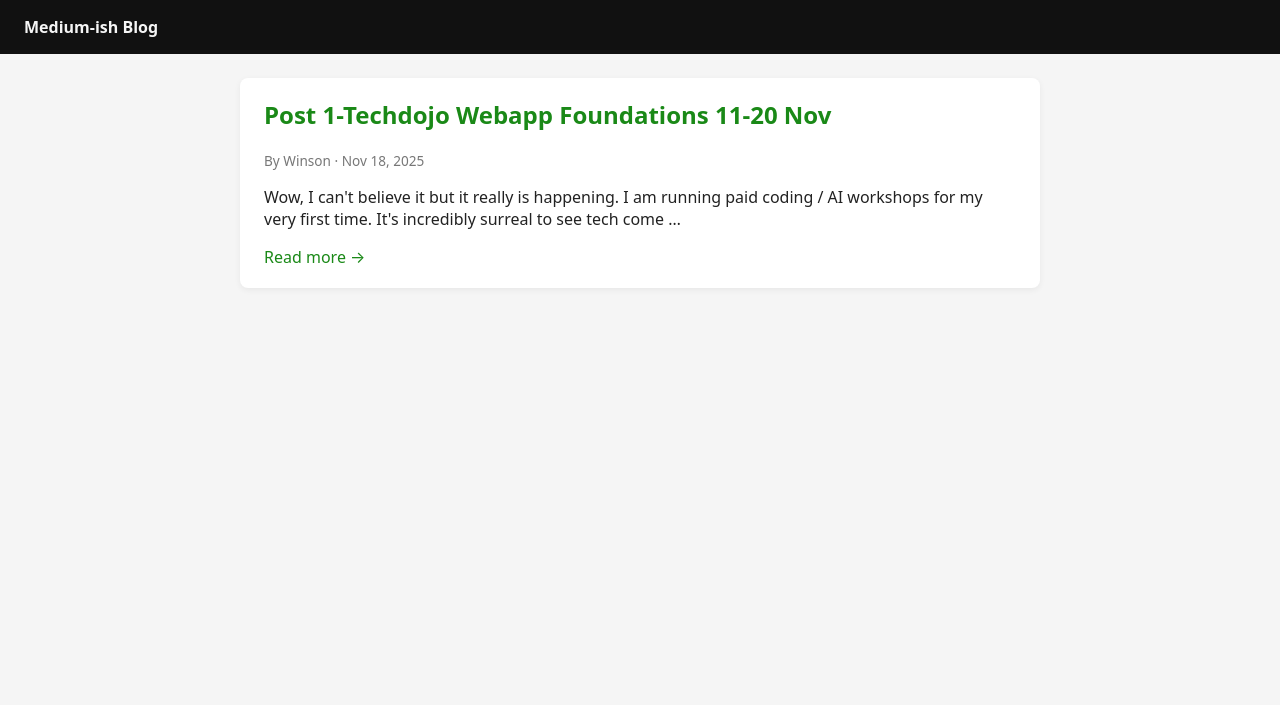
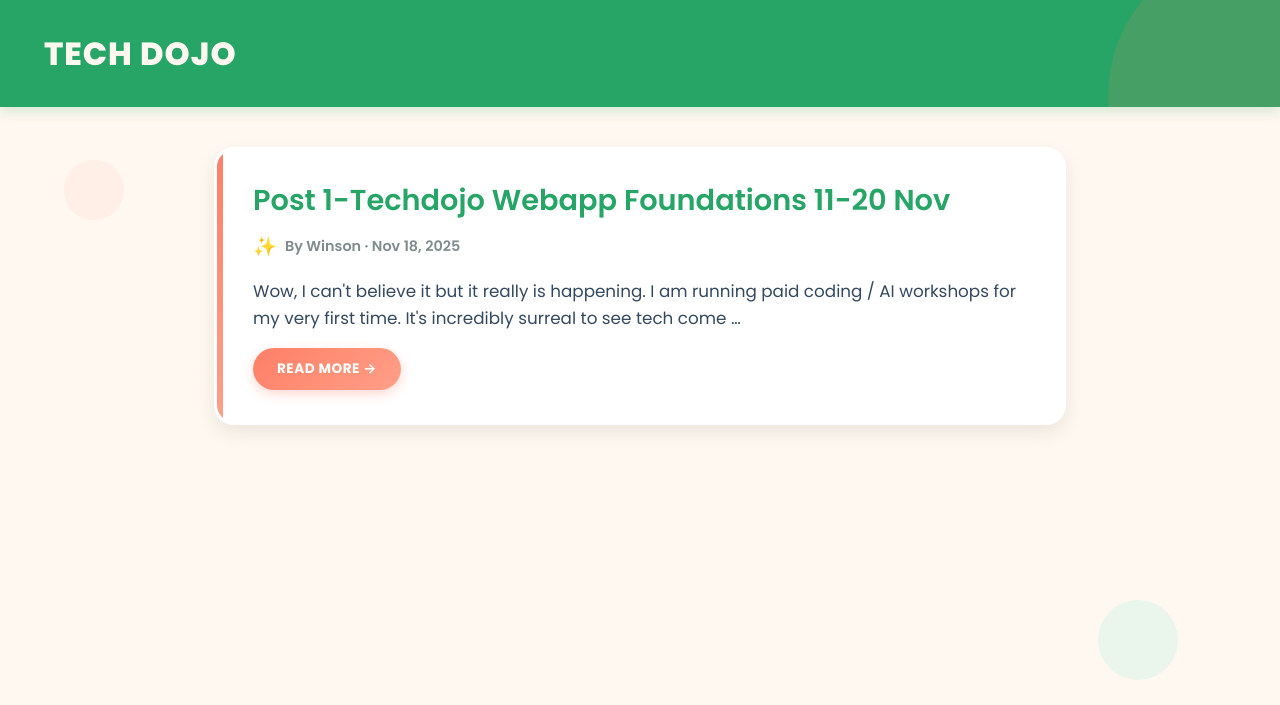
Before and after one commit to winsont1/blog, a Django app: page / in a window 1280 px wide. Shown: the top 705 px of the page. Run offline with Django 5.2, Linux system fonts and the light colour scheme; data comes from the database, SQL or seed files in the repository.

Commit message:
Commit blog UX updates

```diff
--- a/blog/templates/blog/base.html
+++ b/blog/templates/blog/base.html
@@ -3,67 +3,251 @@
 
 <head>
   <meta charset="utf-8" />
-  <title>{% block title %}Medium-ish Blog{% endblock %}</title>
+  <title>{% block title %}TechDojo Blog{% endblock %}</title>
   <meta name="viewport" content="width=device-width, initial-scale=1" />
+  <link rel="preconnect" href="https://fonts.googleapis.com">
+  <link rel="preconnect" href="https://fonts.gstatic.com" crossorigin>
+  <link href="https://fonts.googleapis.com/css2?family=Poppins:wght@400;600;700;800&display=swap" rel="stylesheet">
   <style>
+    * {
+      margin: 0;
+      padding: 0;
+      box-sizing: border-box;
+    }
+
     body {
-      font-family: system-ui, -apple-system, BlinkMacSystemFont, "Segoe UI", sans-serif;
+      font-family: 'Poppins', system-ui, -apple-system, BlinkMacSystemFont, "Segoe UI", sans-serif;
       margin: 0;
-      background: #f5f5f5;
-      color: #222;
+      background: #FFF8F0;
+      color: #2C3E50;
+      line-height: 1.6;
     }
 
     header {
-      background: #111;
-      color: #f5f5f5;
-      padding: 16px 24px;
+      background: #26a566;
+      color: #FFF8F0;
+      padding: 24px 32px;
+      box-shadow: 0 4px 12px rgba(38, 165, 102, 0.2);
+      position: relative;
+      overflow: hidden;
+    }
+
+    header::before {
+      content: '';
+      position: absolute;
+      top: -50%;
+      right: -10%;
+      width: 300px;
+      height: 300px;
+      background: rgba(255, 127, 102, 0.15);
+      border-radius: 50%;
+      z-index: 0;
     }
 
     header a {
       color: inherit;
       text-decoration: none;
+      position: relative;
+      z-index: 1;
+      transition: all 0.2s ease;
+      display: inline-block;
+      padding: 4px 12px;
+      border-radius: 6px;
+    }
+
+    header a:hover {
+      color: #D3D3D3;
+    }
+
+    header h1 {
+      font-size: 2rem;
+      font-weight: 800;
+      letter-spacing: 1px;
+      text-transform: uppercase;
     }
 
     .container {
-      max-width: 800px;
-      margin: 24px auto 40px;
-      padding: 0 16px;
+      max-width: 900px;
+      margin: 40px auto;
+      padding: 0 24px;
     }
 
     .post-card {
-      background: #fff;
-      padding: 20px 24px;
-      border-radius: 8px;
+      background: #FFFFFF;
+      padding: 32px 36px;
+      border-radius: 20px;
+      margin-bottom: 24px;
+      box-shadow: 0 8px 20px rgba(0, 0, 0, 0.08);
+      border: 3px solid transparent;
+      position: relative;
+      overflow: hidden;
+    }
+
+    .post-card::before {
+      content: '';
+      position: absolute;
+      top: 0;
+      left: 0;
+      width: 6px;
+      height: 100%;
+      background: linear-gradient(180deg, #FF7F66 0%, #FF9F88 100%);
+    }
+
+    .post-card h1 {
+      margin-top: 0;
       margin-bottom: 16px;
-      box-shadow: 0 2px 6px rgba(0, 0, 0, 0.06);
+      color: #26a566;
+      font-weight: 800;
+      font-size: 2.5rem;
+      line-height: 1.2;
     }
 
     .post-card h2 {
       margin-top: 0;
+      margin-bottom: 12px;
+      color: #26a566;
+      font-weight: 700;
+      font-size: 1.8rem;
+      line-height: 1.3;
+    }
+
+    .post-card h2 a {
+      color: inherit;
+      text-decoration: none;
+      transition: color 0.2s ease;
+    }
+
+    .post-card h2 a:hover {
+      color: #FF7F66;
     }
 
     .meta {
-      font-size: 0.85rem;
-      color: #777;
-      margin-bottom: 8px;
+      font-size: 0.9rem;
+      color: #7F8C8D;
+      margin-bottom: 16px;
+      font-weight: 600;
+      display: flex;
+      align-items: center;
+      gap: 8px;
+    }
+
+    .meta::before {
+      content: '✨';
+      font-size: 1.2rem;
+    }
+
+    .post-card p {
+      margin-bottom: 16px;
+      font-size: 1.05rem;
+      color: #34495E;
     }
 
     a {
-      color: #1a8917;
+      color: #26a566;
+      text-decoration: none;
+      font-weight: 600;
+      transition: all 0.2s ease;
+    }
+
+    a:hover {
+      color: #FF7F66;
       text-decoration: none;
     }
 
-    a:hover {
-      text-decoration: underline;
+    .read-more {
+      display: inline-block;
+      background: linear-gradient(135deg, #FF7F66 0%, #FF9F88 100%);
+      color: white !important;
+      padding: 10px 24px;
+      border-radius: 25px;
+      font-weight: 700;
+      text-transform: uppercase;
+      font-size: 0.85rem;
+      letter-spacing: 0.5px;
+      transition: all 0.3s ease;
+      box-shadow: 0 4px 12px rgba(255, 127, 102, 0.3);
+    }
+
+    .read-more:hover {
+      transform: translateY(-2px);
+      box-shadow: 0 6px 16px rgba(255, 127, 102, 0.4);
+      color: white !important;
+    }
+
+    .back-link {
+      display: inline-block;
+      background: #26a566;
+      color: white !important;
+      padding: 12px 28px;
+      border-radius: 25px;
+      font-weight: 700;
+      margin-top: 24px;
+      transition: all 0.3s ease;
+      box-shadow: 0 4px 12px rgba(38, 165, 102, 0.3);
+    }
+
+    .back-link:hover {
+      background: #1e7d4d;
+      transform: translateX(-4px);
+      color: white !important;
+    }
+
+    .no-posts {
+      text-align: center;
+      padding: 60px 20px;
+      background: white;
+      border-radius: 20px;
+      box-shadow: 0 8px 20px rgba(0, 0, 0, 0.08);
+    }
+
+    .no-posts::before {
+      content: '🚀';
+      display: block;
+      font-size: 4rem;
+      margin-bottom: 16px;
+    }
+
+    .no-posts p {
+      color: #26a566;
+    }
+
+    /* Fun decorative elements */
+    .decoration {
+      position: fixed;
+      pointer-events: none;
+      z-index: -1;
+    }
+
+    .decoration-1 {
+      top: 20%;
+      left: 5%;
+      width: 60px;
+      height: 60px;
+      background: #FFE5DC;
+      border-radius: 50%;
+      opacity: 0.5;
+    }
+
+    .decoration-2 {
+      bottom: 15%;
+      right: 8%;
+      width: 80px;
+      height: 80px;
+      background: #D5F4E6;
+      border-radius: 50%;
+      opacity: 0.5;
     }
   </style>
   {% block extra_head %}{% endblock %}
 </head>
 
 <body>
+  <div class="decoration decoration-1"></div>
+  <div class="decoration decoration-2"></div>
+
   <header>
     <a href="{% url 'blog:post_list' %}">
-      <strong>Medium-ish Blog</strong>
+      <h1>TECH DOJO</h1>
     </a>
   </header>
   <div class="container">
--- a/blog/templates/blog/post_detail.html
+++ b/blog/templates/blog/post_detail.html
@@ -1,6 +1,6 @@
 {% extends "blog/base.html" %}
 
-{% block title %}{{ post.title }} · Medium-ish Blog{% endblock %}
+{% block title %}{{ post.title }} · TechDojo Blog{% endblock %}
 
 {% block content %}
 <article class="post-card">
@@ -13,7 +13,5 @@
   </div>
 </article>
 
-<p style="margin-top:16px;">
-  <a href="{% url 'blog:post_list' %}">← Back to all posts</a>
-</p>
+<a class="back-link" href="{% url 'blog:post_list' %}">← Back to all posts</a>
 {% endblock %}
--- a/blog/templates/blog/post_list.html
+++ b/blog/templates/blog/post_list.html
@@ -1,6 +1,6 @@
 {% extends "blog/base.html" %}
 
-{% block title %}Home · Medium-ish Blog{% endblock %}
+{% block title %}Home · TechDojo Blog{% endblock %}
 
 {% block content %}
 {% if posts %}
@@ -17,10 +17,12 @@
   <p>
     {{ post.content|truncatewords:30 }}
   </p>
-  <a href="{% url 'blog:post_detail' slug=post.slug %}">Read more →</a>
+  <a class="read-more" href="{% url 'blog:post_detail' slug=post.slug %}">Read more →</a>
 </article>
 {% endfor %}
 {% else %}
-<p>No posts yet. Log into the admin and create one!</p>
+<div class="no-posts">
+  <p style="font-size: 1.3rem; font-weight: 700;">No posts yet. Log into the admin and create one!</p>
+</div>
 {% endif %}
 {% endblock %}
```
